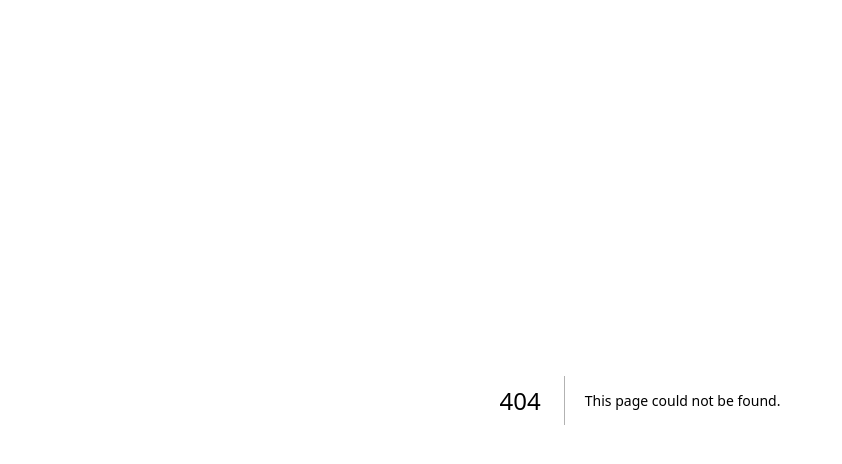
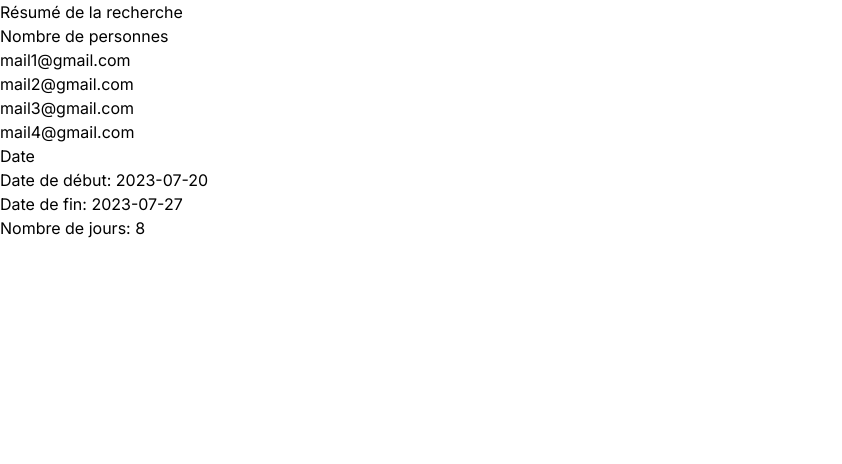
Before and after one commit to FlorianLz/inti, a Next.js app: page /Resume in a window 1280 px wide. Before the commit this address had no page. Shown: the top 464 px of the page, without its empty margins (0-842 px from the left). Built offline with nearby package versions, Linux system fonts and the light colour scheme.

Commit message:
create page resume

```diff
--- /dev/null
+++ b/app/Resume/page.tsx
@@ -0,0 +1,10 @@
+"use client";
+import React from 'react';
+import ResumeComponent  from '@/components/Resume';
+export default function Resume() {
+    return (
+        <div>
+            <ResumeComponent  />
+        </div>
+    );
+};
--- /dev/null
+++ b/components/Resume.tsx
@@ -0,0 +1,82 @@
+import React from 'react';
+
+export const jsonData: any = {
+    nbPerson: {
+        adults: 4,
+        children: 0,
+        babies: 0,
+    },
+    mail:['mail1@gmail.com', 'mail2@gmail.com' , 'mail3@gmail.com' , 'mail4@gmail.com'],
+    transport: {
+        train: false,
+        car: true,
+        plane: true,
+        bus: false,
+        boat: false,
+        other: false,
+    },
+    budget: {
+        min: 0,
+        max: 10000,
+    },
+    departure: {
+        latitude: 50.63249610631816,
+        longitude: 3.052219302864069,
+    },
+    destination: {
+        city: 'Bordeaux',
+    },
+    date: {
+        startDate: '2023-07-20',
+        endDate: '2023-07-27',
+        nbDays: 8,
+        isFlexible: false,
+    },
+    handicap: false,
+    mood: 8,
+    locationType: {
+        hotel: true,
+        apartment: false,
+        camping: false,
+        other: false,
+    },
+    formuleType: {
+        allInclusive: true,
+        halfBoard: false,
+        fullBoard: false,
+        breakfast: false,
+        nothing: false,
+    },
+    landscape: {
+        sea: true,
+    },
+    nearFromCity: false,
+    equipments: {
+        swimmingPool: true,
+    },
+};
+
+const Resume = () => {
+    const {
+        nbPerson,
+        date,
+    } = jsonData;
+
+    return (
+        <div>
+            <h2 className="text-black">Résumé de la recherche</h2>
+            <h3 className="text-black">Nombre de personnes</h3>
+            <ul>
+                {jsonData.mail.map((email: any, index: any) => (
+                    <li className="text-black" key={index}>{email}</li>
+                ))}
+            </ul>
+            <h3 className="text-black">Date</h3>
+            <p className="text-black">Date de début: {date.startDate}</p>
+            <p className="text-black">Date de fin: {date.endDate}</p>
+            <p className="text-black">Nombre de jours: {date.nbDays}</p>
+        </div>
+    );
+};
+
+export default Resume;
```
